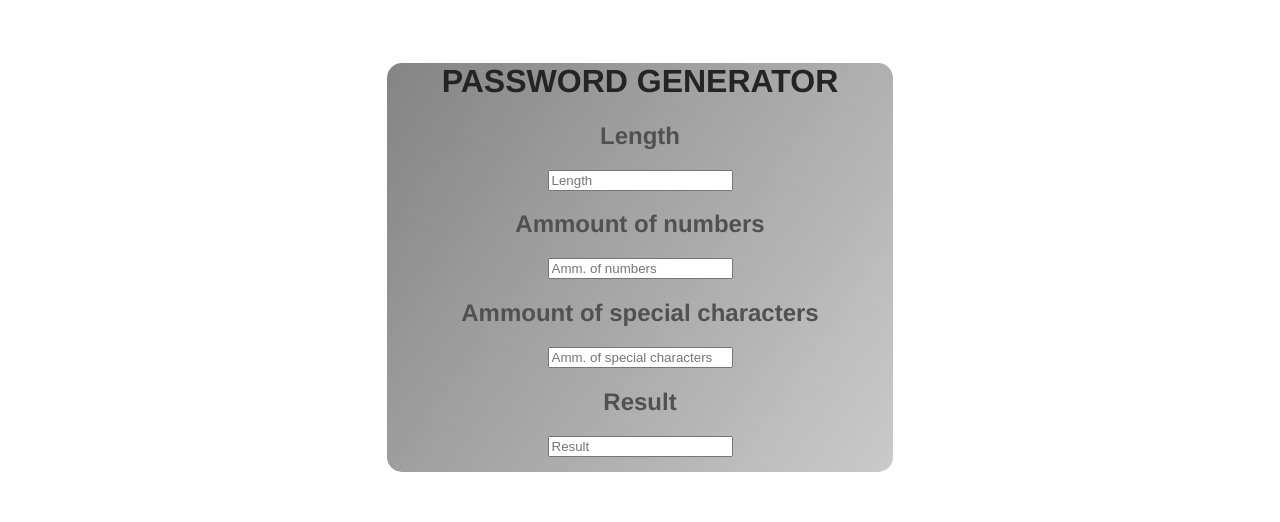
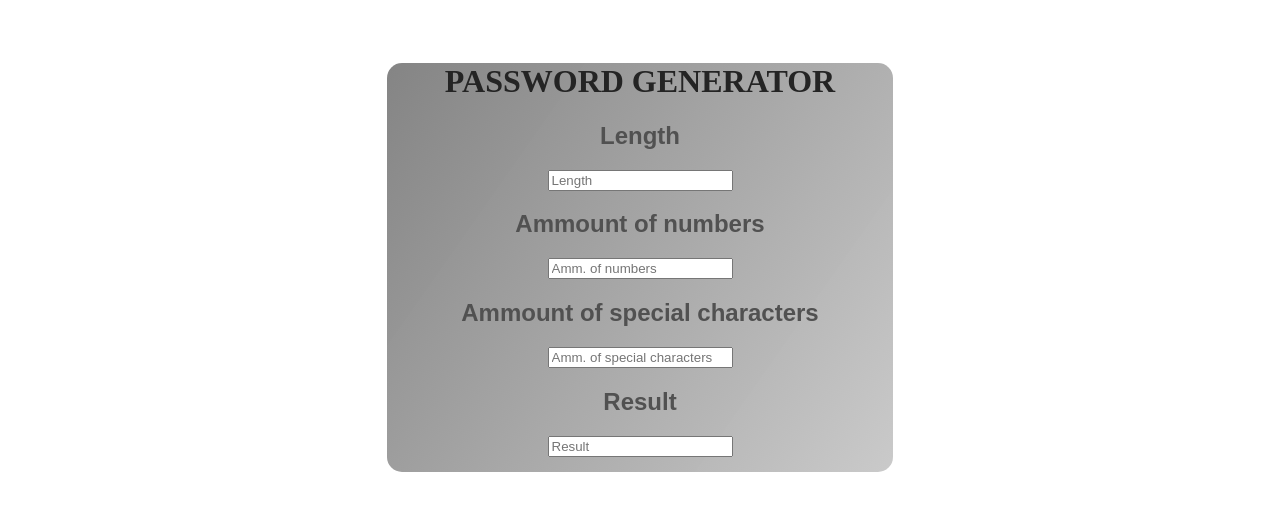
Before and after one commit to pasiastazebra/password-generator, a Vue app in the folder password-generator/: page / in a window 1280 px wide. Shown: the top 522 px of the page. Built offline with nearby package versions, Linux system fonts and the light colour scheme.

Commit message:
Installing font - not working right now

```diff
--- a/password-generator/src/App.vue
+++ b/password-generator/src/App.vue
@@ -33,7 +33,8 @@ export default {
 
 <style lang="scss">
 #app {
-  font-family: Avenir, Helvetica, Arial, sans-serif;
+  @import './assets/fonts.css';
+  font-family: 'Regular', 'Bold', sans-serif;
   -webkit-font-smoothing: antialiased;
   -moz-osx-font-smoothing: grayscale;
   text-align: center;
--- /dev/null
+++ b/password-generator/src/assets/fonts.scss
@@ -0,0 +1,9 @@
+@font-face {
+    font-family: 'Regular';
+    src: url('./fonts/MuseoModerno-Regular.ttf') format('truetype');
+  }
+
+  @font-face {
+    font-family: 'Bold';
+    src: url('./fonts/MuseoModerno-Bold.ttf') format('truetype');
+  }
--- a/password-generator/src/components/WindowContent.vue
+++ b/password-generator/src/components/WindowContent.vue
@@ -126,6 +126,7 @@ export default {
 
   &-title {
     color: $primaryColor;
+    font-family: 'Regular';
   }
  }
 </style>
```
Also changed, not shown: password-generator/src/assets/fonts/MuseoModerno-Bold.ttf (added), password-generator/src/assets/fonts/MuseoModerno-Regular.ttf (added).
